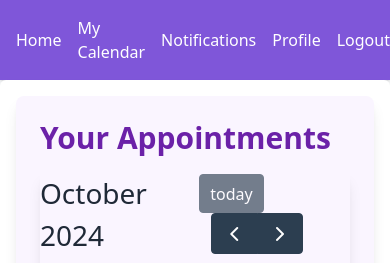
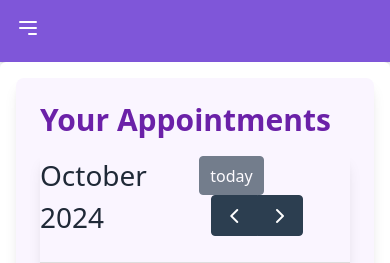
Before and after one commit to hiba-emording/GuideAndSeek, a Flask app: page /calendar in a window 390 px wide; the page is wider, and only the part inside the window is pictured. Shown: the top 263 px of that part. Run offline with Flask 3, Linux system fonts and the light colour scheme; a user stored in the database is signed in; tables that the repository leaves empty hold one stand-in row (values such as "Sample post"); some libraries are stand-ins or nearby versions.

Commit message:
navigation bar adjustment for mobile

```diff
--- a/app/templates/base.html
+++ b/app/templates/base.html
@@ -4,6 +4,8 @@
     <meta charset="UTF-8">
     <meta name="viewport" content="width=device-width, initial-scale=1.0">
     <title>{% block title %}GuideAndSeek{% endblock %}</title>
+    <link rel="stylesheet" href="https://cdnjs.cloudflare.com/ajax/libs/font-awesome/6.0.0-beta3/css/all.min.css">
+    <link href="https://fonts.googleapis.com/css2?family=Poppins:wght@400;600&display=swap" rel="stylesheet">
     <link rel="stylesheet" href="{{ url_for('static', filename='styles.css') }}">
     <script src="https://code.jquery.com/jquery-3.6.0.min.js"></script>
 
@@ -12,8 +14,6 @@
 
     <!-- FullCalendar JS -->
     <script src='https://cdn.jsdelivr.net/npm/fullcalendar@5.11.3/main.min.js'></script>
-    <!-- Link the separated JavaScript file -->
-    <script src="{{ url_for('static', filename='js/calendar.js') }}"></script>
 
     <!-- Tailwind CSS -->
     <script src="https://cdn.tailwindcss.com"></script>
@@ -47,61 +47,98 @@
     </style>
 </head>
 <body class="flex flex-col min-h-screen bg-gray-100 text-gray-800">
-    <!-- Upper Navigation Bar -->
     <nav class="bg-[#7F56D9] text-white p-4 shadow">
-        <div class="container mx-auto flex justify-between items-center">
-            <div class="flex items-center space-x-4">
+        <!-- Desktop Navigation -->
+        <div class="container mx-auto hidden md:flex justify-center space-x-8">
             {% if current_user.is_authenticated %}
-                <div class="relative group">
+                <!-- Home -->
+                <div class="flex items-center space-x-2">
+                    <i class="fas fa-home text-2xl"></i>
                     <a href="{{ url_for('api.home', user_id=current_user.id) }}" class="hover:text-[#FBBF24]">Home</a>
                 </div>
-                <div class="relative group">
+
+                <!-- Calendar -->
+                <div class="flex items-center space-x-2">
+                    <i class="fas fa-calendar-alt text-2xl"></i>
                     <a href="{{ url_for('api.calendar', user_id=current_user.id) }}" class="hover:text-[#FBBF24]">My Calendar</a>
                 </div>
-                <div class="relative group">
-                    <a href="javascript:void(0);" class="hover:text-[#FBBF24]">Notifications</a>
+
+                <!-- Notifications -->
+                <div class="flex items-center space-x-2">
+                    <i class="fas fa-bell text-2xl"></i>
+                    <a href="#" class="hover:text-[#FBBF24]">Notifications</a>
                 </div>
-                <div class="relative group">
+
+                <!-- Profile -->
+                <div class="flex items-center space-x-2">
+                    <i class="fas fa-user text-2xl"></i>
                     <a href="{{ url_for('api.view_profile', user_id=current_user.id) }}" class="hover:text-[#FBBF24]">Profile</a>
                 </div>
-                <div class="relative group">
+
+                <!-- Logout -->
+                <div class="flex items-center space-x-2">
+                    <i class="fas fa-sign-out-alt text-2xl"></i>
                     <a href="{{ url_for('auth.logout') }}" class="hover:text-[#FBBF24]">Logout</a>
                 </div>
             {% else %}
-                <div class="relative group">
+                <!-- About -->
+                <div class="flex items-center space-x-2">
+                    <i class="fas fa-info-circle text-2xl"></i>
                     <a href="{{ url_for('auth.index') }}" class="hover:text-[#FBBF24]">About</a>
                 </div>
-                <div class="relative group">
+
+                <!-- Register -->
+                <div class="flex items-center space-x-2">
+                    <i class="fas fa-user-plus text-2xl"></i>
                     <a href="{{ url_for('auth.register') }}" class="hover:text-[#FBBF24]">Register</a>
                 </div>
-                <div class="relative group">
+
+                <!-- Login -->
+                <div class="flex items-center space-x-2">
+                    <i class="fas fa-sign-in-alt text-2xl"></i>
                     <a href="{{ url_for('auth.login') }}" class="hover:text-[#FBBF24]">Login</a>
                 </div>
             {% endif %}
         </div>
 
+        <!-- Mobile Navigation -->
+        <div class="block md:hidden">
             <!-- Mobile Menu Button -->
-            <div class="block md:hidden">
             <button id="menu-button" class="text-white focus:outline-none">
                 <svg class="w-6 h-6" fill="none" stroke="currentColor" viewBox="0 0 24 24" xmlns="http://www.w3.org/2000/svg">
                     <path stroke-linecap="round" stroke-linejoin="round" stroke-width="2" d="M4 6h16M4 12h16m-7 6h7"></path>
                 </svg>
             </button>
         </div>
-        </div>
 
-        <!-- Mobile Menu -->
+        <!-- Mobile Dropdown Menu -->
         <div id="menu" class="hidden md:hidden flex flex-col space-y-2 p-4">
             {% if current_user.is_authenticated %}
-                <a href="{{ url_for('api.home', user_id=current_user.id) }}" class="hover:underline">Home</a>
-                <a href="{{ url_for('api.calendar', user_id=current_user.id) }}" class="hover:underline">My Calendar</a>
-                <a href="#" class="hover:underline">Notifications</a>
-                <a href="{{ url_for('api.view_profile', user_id=current_user.id) }}" class="hover:underline">Profile</a>
-                <a href="{{ url_for('auth.logout') }}" class="hover:underline">Logout</a>
+                <a href="{{ url_for('api.home', user_id=current_user.id) }}" class="flex items-center hover:underline">
+                    <i class="fas fa-home text-xl"></i> <span class="ml-2">Home</span>
+                </a>
+                <a href="{{ url_for('api.calendar', user_id=current_user.id) }}" class="flex items-center hover:underline">
+                    <i class="fas fa-calendar-alt text-xl"></i> <span class="ml-2">My Calendar</span>
+                </a>
+                <a href="#" class="flex items-center hover:underline">
+                    <i class="fas fa-bell text-xl"></i> <span class="ml-2">Notifications</span>
+                </a>
+                <a href="{{ url_for('api.view_profile', user_id=current_user.id) }}" class="flex items-center hover:underline">
+                    <i class="fas fa-user text-xl"></i> <span class="ml-2">Profile</span>
+                </a>
+                <a href="{{ url_for('auth.logout') }}" class="flex items-center hover:underline">
+                    <i class="fas fa-sign-out-alt text-xl"></i> <span class="ml-2">Logout</span>
+                </a>
             {% else %}
-                <a href="{{ url_for('auth.index') }}" class="hover:underline">About</a>
-                <a href="{{ url_for('auth.register') }}" class="hover:underline">Register</a>
-                <a href="{{ url_for('auth.login') }}" class="hover:underline">Login</a>
+                <a href="{{ url_for('auth.index') }}" class="flex items-center hover:underline">
+                    <i class="fas fa-info-circle text-xl"></i> <span class="ml-2">About</span>
+                </a>
+                <a href="{{ url_for('auth.register') }}" class="flex items-center hover:underline">
+                    <i class="fas fa-user-plus text-xl"></i> <span class="ml-2">Register</span>
+                </a>
+                <a href="{{ url_for('auth.login') }}" class="flex items-center hover:underline">
+                    <i class="fas fa-sign-in-alt text-xl"></i> <span class="ml-2">Login</span>
+                </a>
             {% endif %}
         </div>
     </nav>
@@ -128,7 +165,6 @@
             displayNotification('New Review', data.message, 'info');
         });
 
-
         socket.on('appointment_request', function(data) {
             displayNotification('New Appointment Request', `${data.student_name} requested an appointment for ${data.appointment_title}`, 'info');
         });
```
Lines whose indentation alone changed are shown as unchanged.
